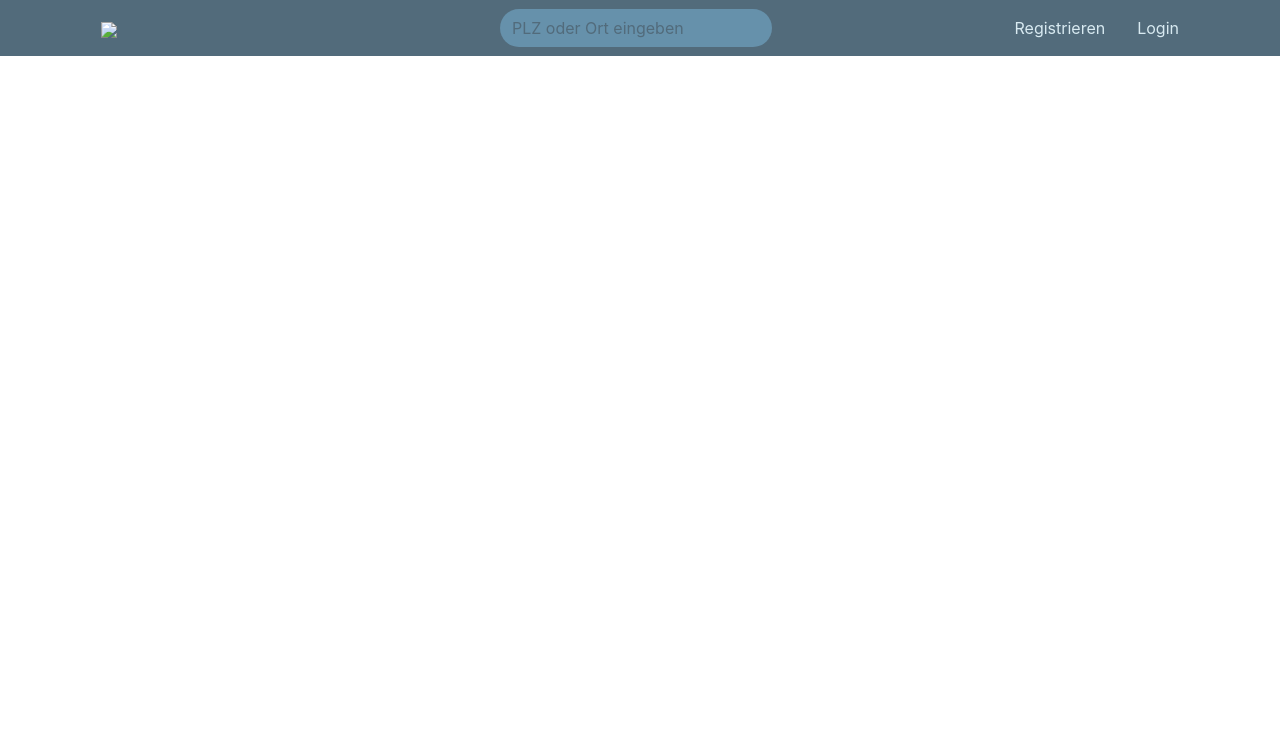
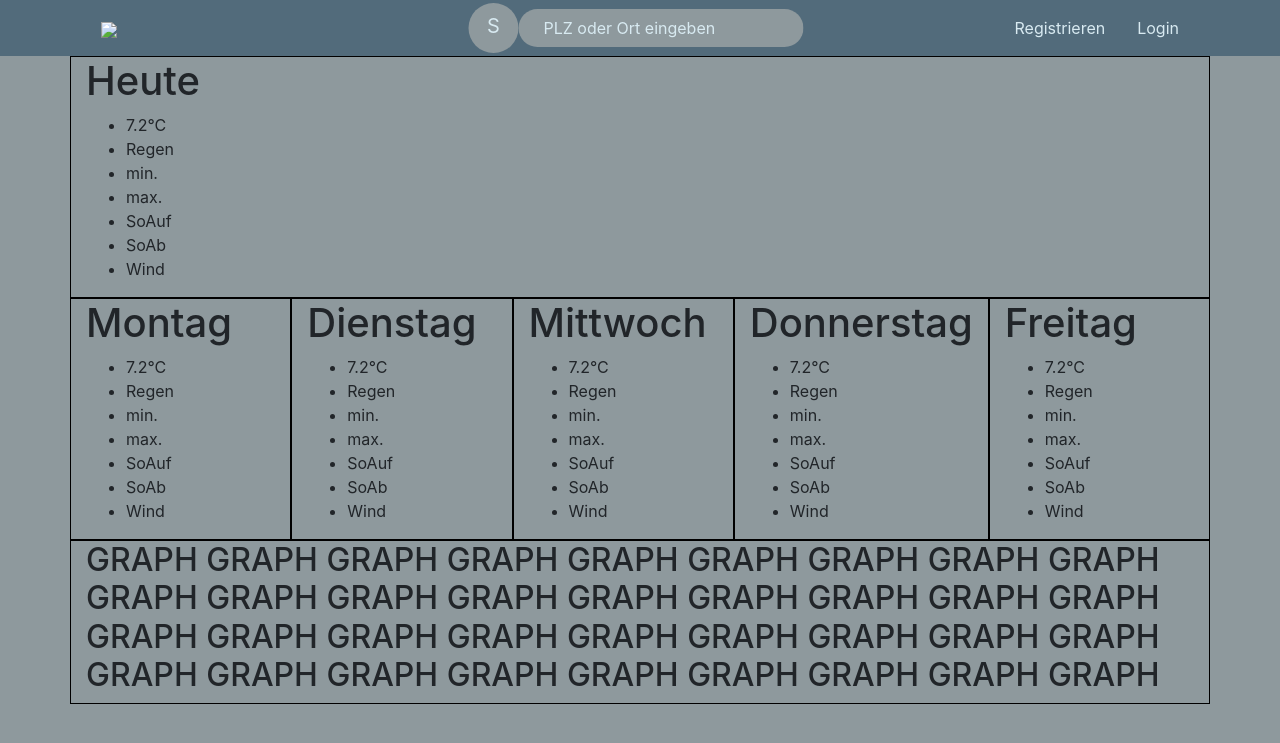
Before and after one commit to andribinda/SA-2018, a PHP site: page / in a window 1280 px wide. Shown: the top 743 px of the page. Run offline with PHP 8.4, Linux system fonts and the light colour scheme; some libraries are stand-ins or nearby versions.

Commit message:
layout website erstellt
gridlayout für website erstellt (html / css)
border aktiviert für übersicht
anpassungen an der Searchbox
Hintergrundfarbe gesetzt

```diff
--- a/css/main.css
+++ b/css/main.css
@@ -3,34 +3,45 @@
 }
 
 .mr-sm-2, .mr-sm-2:focus, .mr-sm-2:active {
-	background-color: #6691ab;
-	border-radius: 50px;
+	background-color: #8e999d;
+	border-radius: 100px;
 }
 input[type=search], input[type=search]:focus, input[type=search]:active {
 	box-shadow: none;
-	color: #526b7b;
+	color: #d8eaf1;
 	-webkit-box-shadow: none;
 	outline: none;
-	border: none;
     border: none;
+	padding-left: 25px;
 }
 
 input[type="search"]::-webkit-input-placeholder {
-color: #526b7b !important;
+color: #d8eaf1 !important;
 }
 
 input[type="search"]:-moz-placeholder { /* Firefox 18- */
-color: #526b7b !important;
+color: #d8eaf1 !important;
 }
 
 input[type="search"]::-moz-placeholder {  /* Firefox 19+ */
-color: #526b7b !important;
+color: #d8eaf1 !important;
 }
 
 input[type="search"]:-ms-input-placeholder {
-color: #526b7b !important;
+color: #d8eaf1 !important;
 }
 
+.btn-secondary:not(:disabled):not(.disabled).active, .btn-secondary:not(:disabled):not(.disabled):active, .show>.btn-secondary.dropdown-toggle {
+    color: #d8eaf1;
+    background-color: #8e999d ;
+    border:none;
+}
+
+.btn-secondary {
+	width:50px;
+	height:50px;
+	border-radius: 30px;
+}
 
 .nav-link:link, .nav-link:visited   {
 	color: #d8eaf1;
@@ -47,3 +58,11 @@ color: #526b7b !important;
         transform: translateX(-50%);
     }
 }
+
+.col-sm, .col-sm-5{
+	border: 1px solid black;
+}
+
+body {
+	background-color: #8e999d;
+}
--- a/index.php
+++ b/index.php
@@ -18,28 +18,116 @@
 			<link rel="stylesheet" type="text/css" href="css/main.css">
   </head>
   <body>
-</nav>
 	<nav class="navbar">
 	  <div class="container">
 		      <ul class="nav justify-content-center">
             <li class="nav-item active">
-                <a class="nav-link" href="index.php"> <img src="https://via.placeholder.com/25"></a>
+                <a class="nav-link" href="https://placeholder.com"> <img src="https://via.placeholder.com/30"></a>
             </li>
         </ul>
 		<ul class="nav abs-center-x">
+				<a href="#" class="btn btn-secondary btn-lg active" role="button" aria-pressed="true">S</a>
 				<form class="form-inline">
 					<input class="form-control mr-sm-2" type="search" placeholder="PLZ oder Ort eingeben" aria-label="Search">
 				</form>
 		</ul>
 		<ul class="nav justify-content-center">
             <li class="nav-item">
-                <a class="nav-link" href="registration.php">Registrieren</a>
+                <a class="nav-link" href="#">Registrieren</a>
             </li>
             <li class="nav-item">
-                <a class="nav-link" href="profile.php">Login</a>
+                <a class="nav-link" href="#">Login</a>
             </li>
         </ul>
 		</div>
 	</nav>
+	<div class="container">
+	<div class="row">
+	 <div class="col-sm">
+		<h1>Heute</h1>
+				<ul>
+					<li>7.2°C</li>
+					<li>Regen</li>
+					<li>min.</li>
+					<li>max.</li>
+					<li>SoAuf</li>
+					<li>SoAb</li>
+					<li>Wind</li>
+				</ul>
+	 </div>
+	 </div>
+		<div class="row">
+			<div class="col-sm">
+				<h1>Montag</h1>
+				<ul>
+					<li>7.2°C</li>
+					<li>Regen</li>
+					<li>min.</li>
+					<li>max.</li>
+					<li>SoAuf</li>
+					<li>SoAb</li>
+					<li>Wind</li>
+				</ul>
+			</div>
+			<div class="col-sm">
+				<h1>Dienstag</h1>
+				<ul>
+					<li>7.2°C</li>
+					<li>Regen</li>
+					<li>min.</li>
+					<li>max.</li>
+					<li>SoAuf</li>
+					<li>SoAb</li>
+					<li>Wind</li>
+				</ul>
+			</div>
+			<div class="col-sm">
+				<h1>Mittwoch</h1>
+				<ul>
+					<li>7.2°C</li>
+					<li>Regen</li>
+					<li>min.</li>
+					<li>max.</li>
+					<li>SoAuf</li>
+					<li>SoAb</li>
+					<li>Wind</li>
+				</ul>
+			</div>
+			<div class="col-sm">
+				<h1>Donnerstag</h1>
+				<ul>
+					<li>7.2°C</li>
+					<li>Regen</li>
+					<li>min.</li>
+					<li>max.</li>
+					<li>SoAuf</li>
+					<li>SoAb</li>
+					<li>Wind</li>
+				</ul>
+			</div>
+			<div class="col-sm">
+				<h1>Freitag</h1>
+				<ul>
+					<li>7.2°C</li>
+					<li>Regen</li>
+					<li>min.</li>
+					<li>max.</li>
+					<li>SoAuf</li>
+					<li>SoAb</li>
+					<li>Wind</li>
+				</ul>
+			</div>
+	</div>
+		<div class="row">
+	 <div class="col-sm">
+		<h2>
+			GRAPH GRAPH GRAPH GRAPH GRAPH GRAPH GRAPH GRAPH GRAPH
+			GRAPH GRAPH GRAPH GRAPH GRAPH GRAPH GRAPH GRAPH GRAPH
+			GRAPH GRAPH GRAPH GRAPH GRAPH GRAPH GRAPH GRAPH GRAPH
+			GRAPH GRAPH GRAPH GRAPH GRAPH GRAPH GRAPH GRAPH GRAPH
+		</h2>
+	</div>
+	 </div>
+	 </div>
   </body>
 </html>
```
Also changed, not shown: detail.html (deleted, +0 -37 lines), homebase.html (deleted, +0 -37 lines), index.html (+90 -2 lines), profile.html (deleted, +0 -25 lines).
